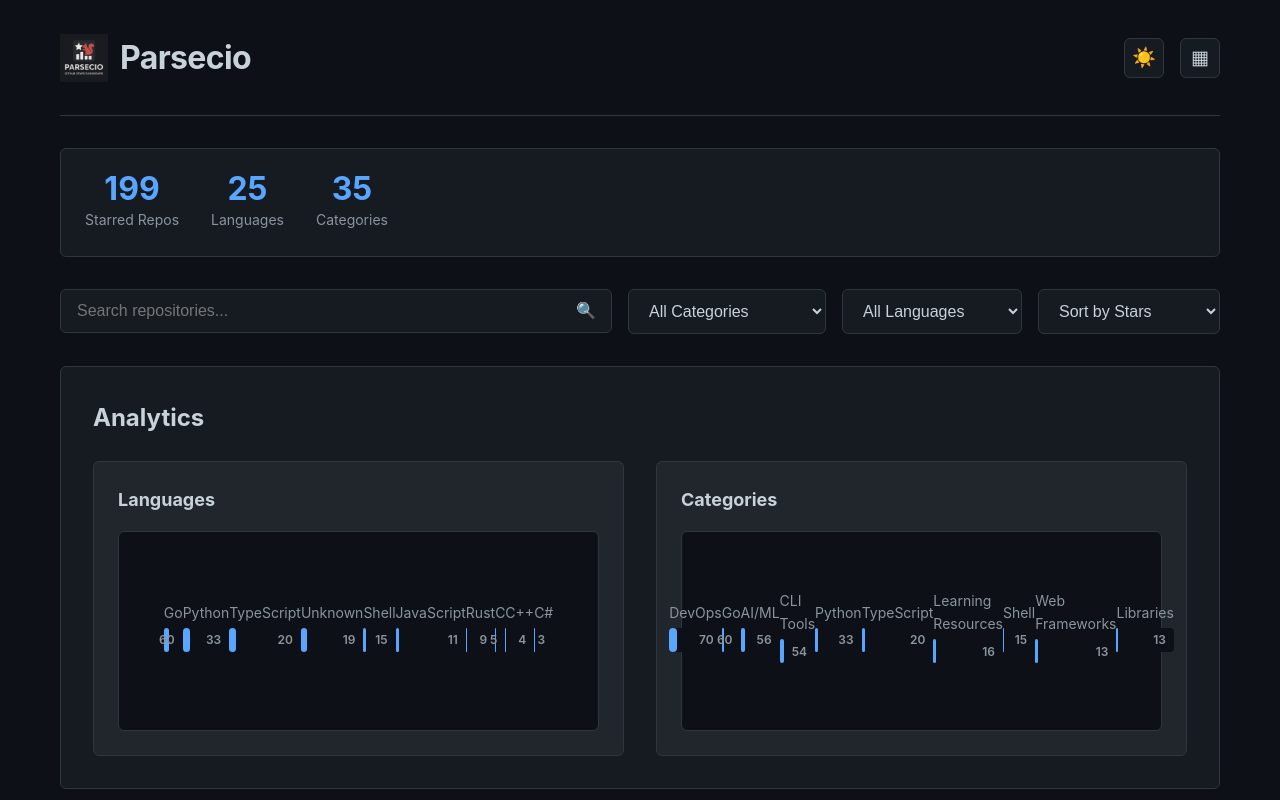
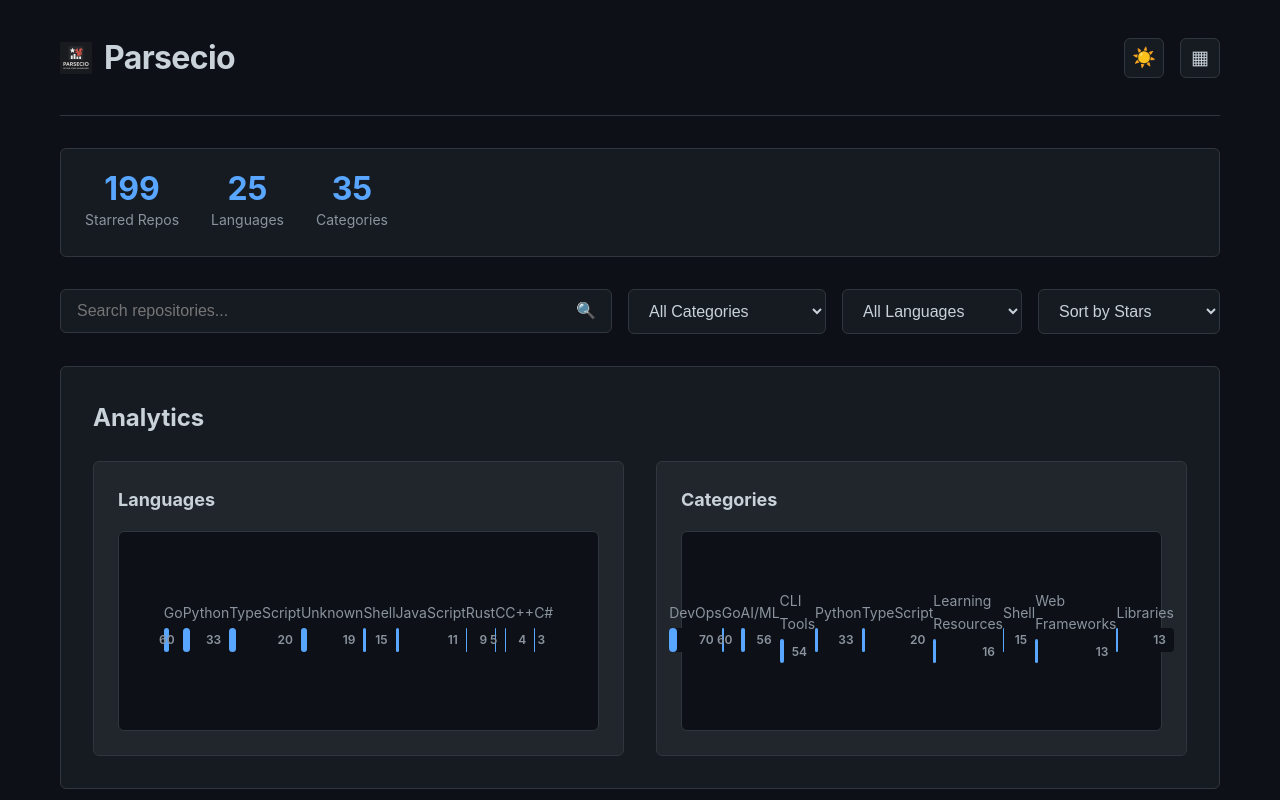
Before and after one commit to ejacobhayes/parsecio, a plain HTML site: page index.html in a window 1280 px wide. Shown: the top 800 px of the page. Drawn offline with Linux system fonts and the light colour scheme.

Commit message:
fix: reduce logo image size to 32px for better proportions

```diff
--- a/styles.css
+++ b/styles.css
@@ -74,7 +74,7 @@ body {
 }
 
 .logo-image {
-    height: 48px;
+    height: 32px;
     width: auto;
     transition: var(--transition);
 }
```
